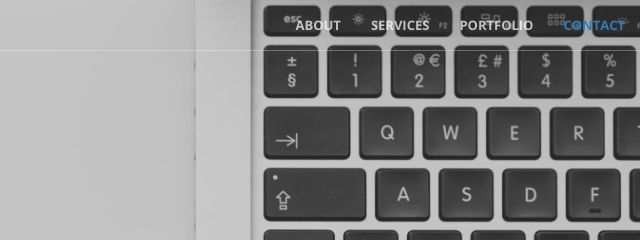
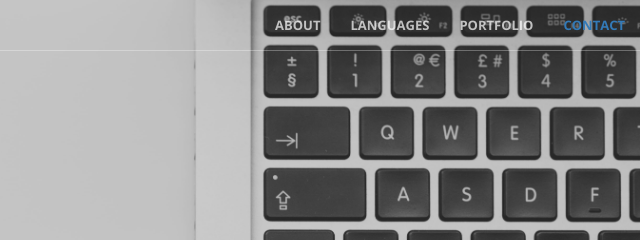
Before and after one commit to rjwoo/rjwoo.github.io, a website: page index.html in a window 1280 px wide. Shown: the top 240 px of the page, 640-1280 px from the left. Drawn offline with nearby package versions, Linux system fonts and the light colour scheme.

Commit message:
Changed Services to Languages in navbar

```diff
--- a/index.html
+++ b/index.html
@@ -58,7 +58,7 @@
                         <a class="page-scroll" href="#about">About</a>
                     </li>
                     <li>
-                        <a class="page-scroll" href="#services">Services</a>
+                        <a class="page-scroll" href="#services">Languages</a>
                     </li>
                     <li>
                         <a class="page-scroll" href="#portfolio">Portfolio</a>
```
